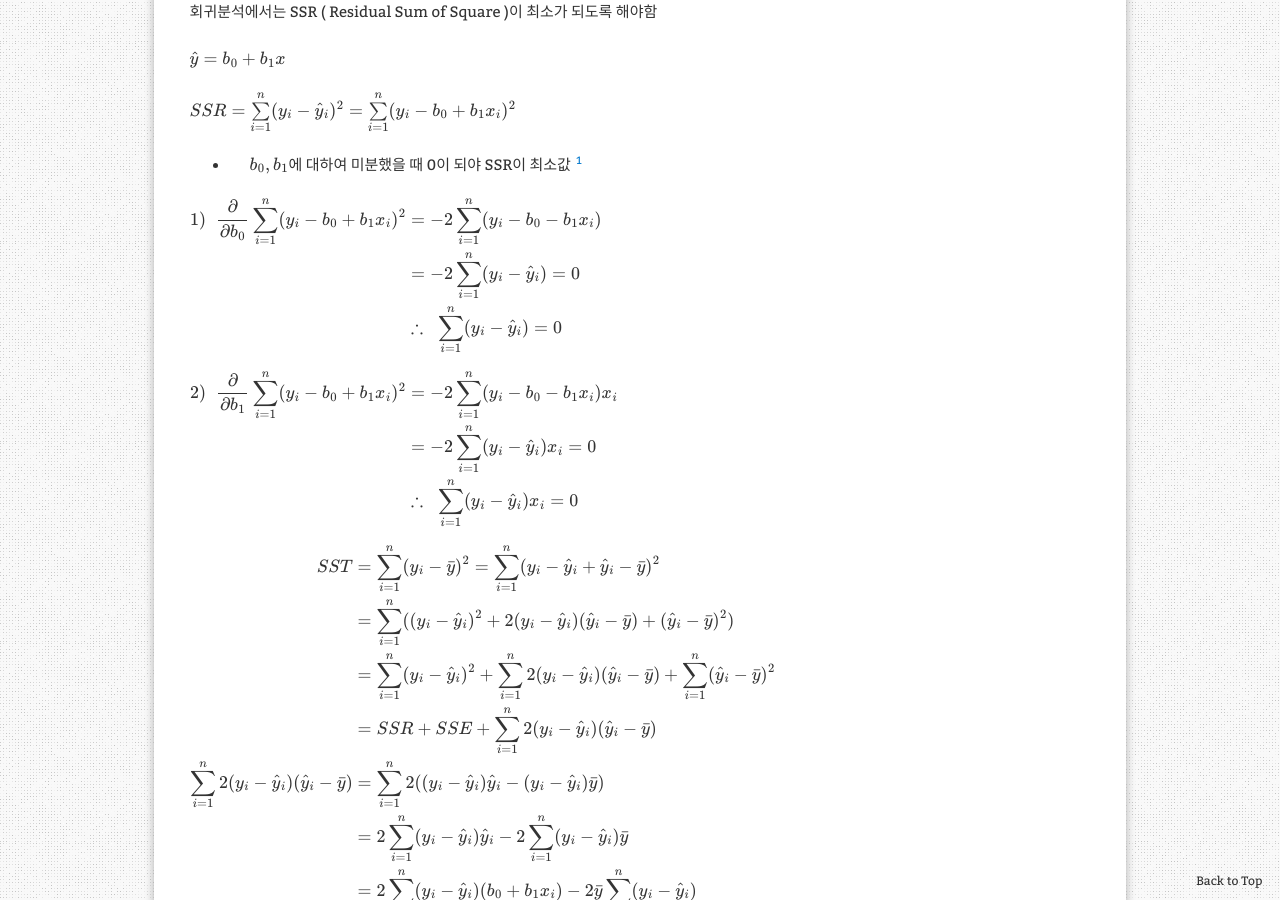
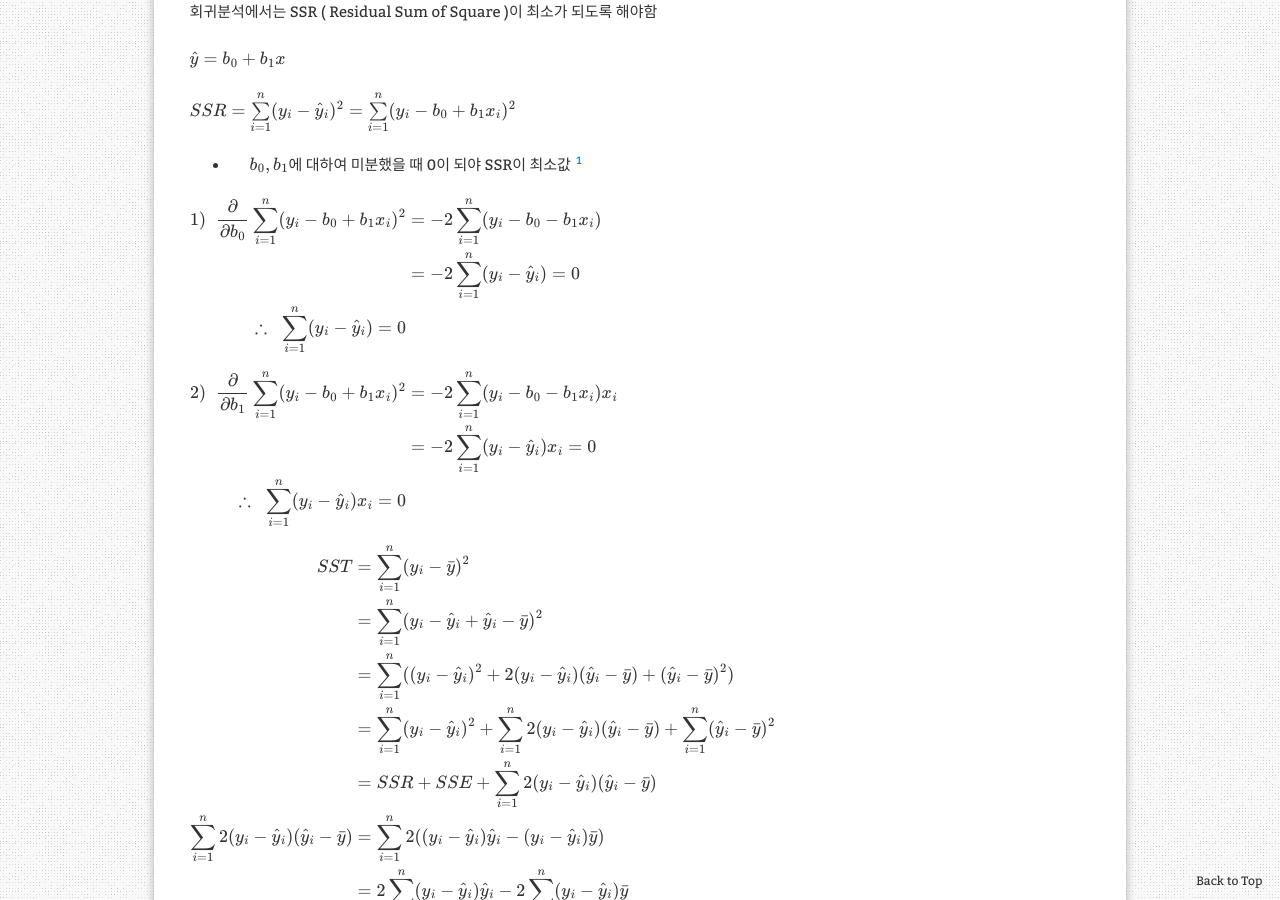
Before and after one commit to aristohyun/aristohyun.github.io, a Jekyll site: the page built from _posts/2021-06-25-Linear-Regression.md, in a window 1280 px wide and 900 px high, scrolled down 2557 px. Built offline with Jekyll 4.4.1, drawn with Linux system fonts in a browser that asks for light colours; formulas are drawn with MathJax 3; comment, search, counter and statistics services are not loaded.

Commit message:
Update 2021-06-25-Linear-Regression.md

```diff
--- a/_posts/2021-06-25-Linear-Regression.md
+++ b/_posts/2021-06-25-Linear-Regression.md
@@ -83,15 +83,16 @@ $ SSR = \sum\limits_ {i=1}^{n}(y_ i - \hat{y}_ i)^2 = \sum\limits_ {i=1}^{n}(y_
 $ \begin{align\*}
 1) \;\; \frac{\partial }{\partial b_ 0} \sum\limits_ {i=1}^{n}(y_ i - b_0 + b_1 x_ i)^2 &= -2 \sum\limits_ {i=1}^{n} (y_ i - b_0 - b_1 x_ i) \\\
 &= -2 \sum\limits_ {i=1}^{n} (y_ i - \hat{y}_ i) = 0 \\\
-& \therefore \;\; \sum\limits_ {i=1}^{n} (y_ i - \hat{y}_ i) = 0 \end{align\*}$
+\therefore \;\; \sum\limits_ {i=1}^{n} (y_ i - \hat{y}_ i) = 0 \end{align\*}$
 
 $ \begin{align\*}
 2) \;\; \frac{\partial }{\partial b_ 1} \sum\limits_ {i=1}^{n}(y_ i - b_0 + b_1 x_ i)^2 &= -2 \sum\limits_ {i=1}^{n} (y_ i - b_0 - b_1 x_ i) x_ i  \\\
 &= -2 \sum\limits_ {i=1}^{n} (y_ i - \hat{y}_ i) x_ i = 0 \\\
-& \therefore \;\; \sum\limits_ {i=1}^{n} (y_ i - \hat{y}_ i) x_ i = 0 \end{align\*}$
+\therefore \;\; \sum\limits_ {i=1}^{n} (y_ i - \hat{y}_ i) x_ i = 0 \end{align\*}$
 
 $ \begin{align\*}
-SST &= \sum\limits_{i=1}^{n}(y_ i - \bar{y})^{2} = \sum\limits_{i=1}^{n}(y_ i - \hat{y}_ {i} + \hat{y}_ i - \bar{y})^2 \\\
+SST &= \sum\limits_{i=1}^{n}(y_ i - \bar{y})^{2} \\\
+&= \sum\limits_{i=1}^{n}(y_ i - \hat{y}_ {i} + \hat{y}_ i - \bar{y})^2 \\\
 &= \sum\limits_{i=1}^{n}((y_ i - \hat{y}_ {i})^2 + 2(y_ i - \hat{y}_ {i})(\hat{y}_ {i} - \bar{y}) +(\hat{y}_ {i} - \bar{y})^2) \\\
 &= \sum\limits_{i=1}^{n}(y_ i - \hat{y}_ {i})^2  +  \sum\limits_ {i=1}^{n}2(y_ i - \hat{y}_ i)(\hat{y}_ {i} - \bar{y})  +  \sum\limits_ {i=1}^{n}(\hat{y}_ {i} - \bar{y})^2 \\\
 &= SSR + SSE + \sum\limits_ {i=1}^{n}2(y_ i - \hat{y}_ i)(\hat{y}_ i - \bar{y}) \\\
```
